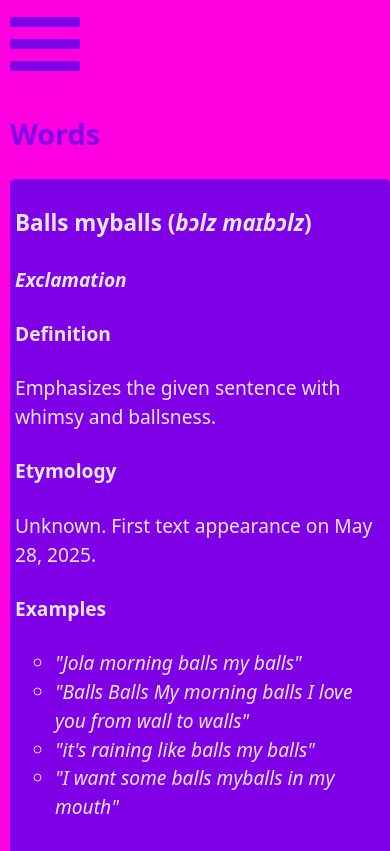
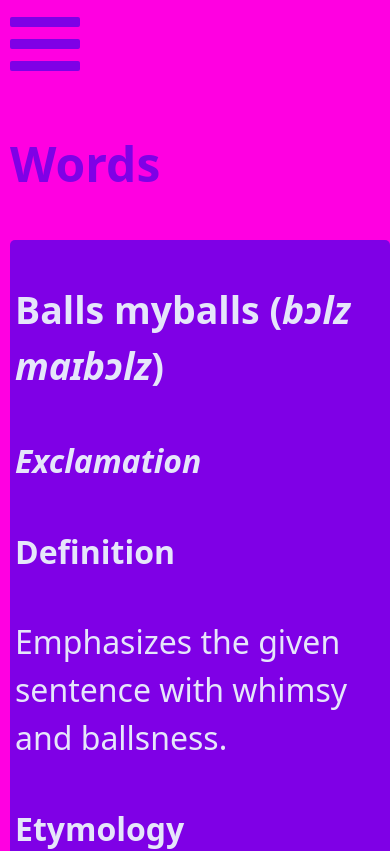
Before and after one commit to cjayneb/pookina-dictionary, a React (Vite) app: page /words in a window 390 px wide. Shown: the top 851 px of the page. Built offline with nearby package versions, Linux system fonts and the light colour scheme.

Commit message:
make everything bigger for phone

```diff
--- a/public/style.css
+++ b/public/style.css
@@ -10,6 +10,7 @@ body {
 main {
   padding-left: 10px;
   background-color: #ff00e1;
+  font-size: 2rem;
 }
 
 #root {
@@ -41,6 +42,7 @@ h2 {
   border-radius: 5px;
   padding: 5px;
   scroll-margin-top: 90px;
+  font-size: 2rem;
 }
 
 nav {
@@ -62,7 +64,7 @@ nav {
 
   box-sizing: border-box;
 
-  font-size: xx-large;
+  font-size: 5rem;
   color: #ff00e1;
   text-decoration: none;
 }
```
